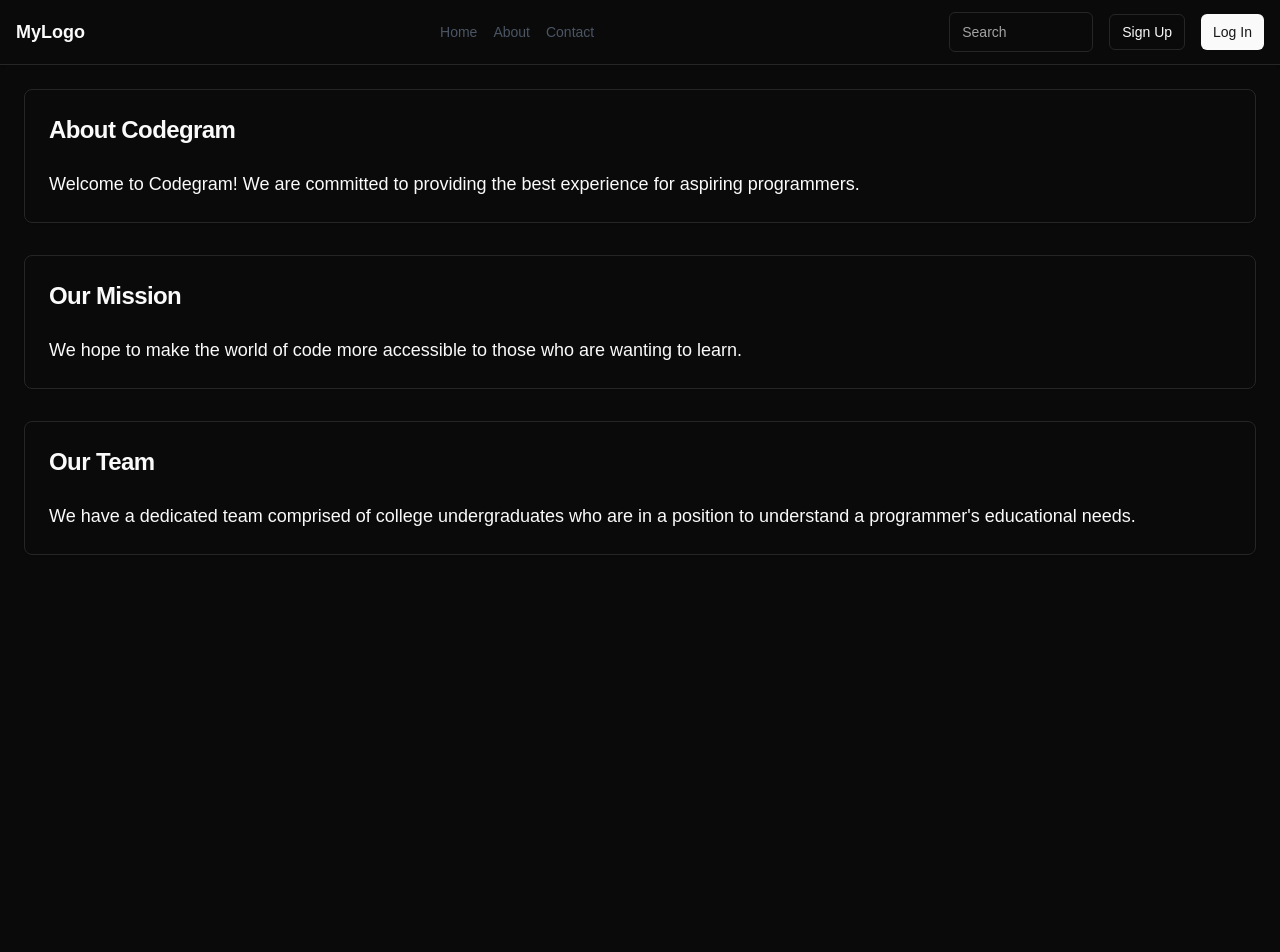
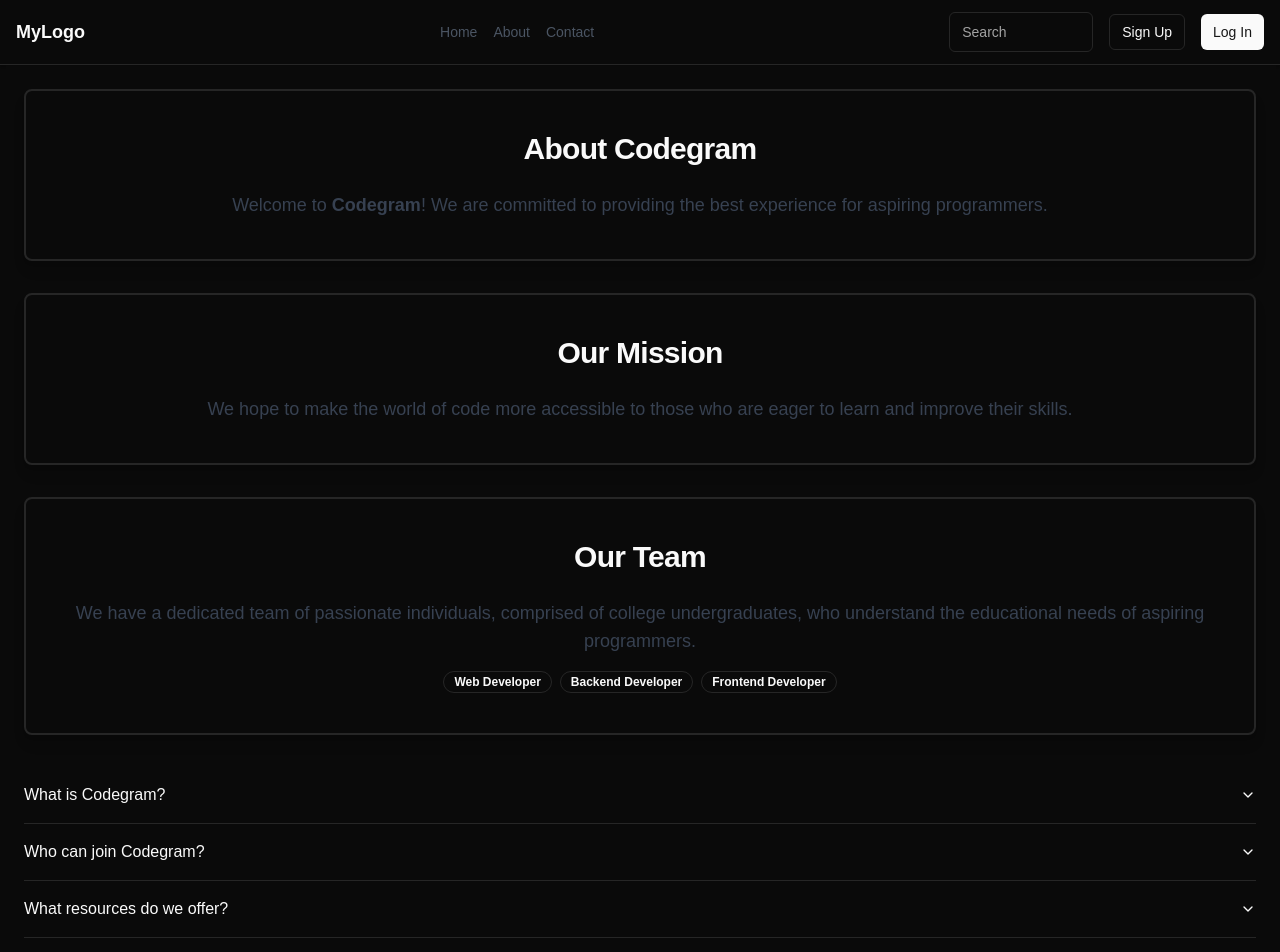
Before and after one commit to Bardemic/Codegram, a Next.js app in the folder web/: page /about in a window 1280 px wide. Shown: the top 952 px of the page. Before the commit the page ends 800 px from the top, so only its background shows below. Built offline with nearby package versions, Linux system fonts and the light colour scheme.

Commit message:
updated about page

```diff
--- a/web/app/about/page.js
+++ b/web/app/about/page.js
@@ -1,5 +1,60 @@
+// import React from 'react';
+// import { Card, CardContent, CardHeader, CardTitle, CardDescription } from "@/components/ui/card";
+// import Header from "@/components/Header";
+
+// export default function Page() {
+
+//     return (
+//       <div>
+//         <Header />
+//         <div className="container mx-auto p-6">
+//           <div className="space-y-8">
+//             <Card>
+//               <CardHeader>
+//                 <CardTitle className="text-2xl">About Codegram</CardTitle>
+//               </CardHeader>
+//               <CardContent>
+//                 <p className="text-lg">
+//                   Welcome to Codegram! We are committed to providing the best experience for aspiring programmers.
+//                 </p>
+//               </CardContent>
+//             </Card>
+
+//             <Card>
+//               <CardHeader>
+//                 <CardTitle className="text-2xl">Our Mission</CardTitle>
+//               </CardHeader>
+//               <CardContent>
+//                 <p className="text-lg">
+//                   We hope to make the world of code more accessible to those who are wanting to learn.
+//                 </p>
+//               </CardContent>
+//             </Card>
+
+//             <Card>
+//               <CardHeader>
+//                 <CardTitle className="text-2xl">Our Team</CardTitle>
+//               </CardHeader>
+//               <CardContent>
+//                 <p className="text-lg">
+//                   We have a dedicated team comprised of college undergraduates who are in a position to understand a programmer's educational needs.
+//                 </p>
+//               </CardContent>
+//             </Card>
+//           </div>
+//         </div>
+//       </div>
+//     );
+//   }
+
+
+'use client'
+
 import React from 'react';
-import { Card, CardContent, CardHeader, CardTitle, CardDescription } from "@/components/ui/card";
+import { Accordion, AccordionItem, AccordionTrigger, AccordionContent } from '@/components/ui/accordion';
+import { Card, CardContent, CardHeader, CardTitle } from "@/components/ui/card";
+import { Button } from "@/components/ui/button";
+import { Badge } from "@/components/ui/badge";
 import Header from "@/components/Header";
 
 export default function Page() {
@@ -9,38 +64,77 @@
       <Header />
       <div className="container mx-auto p-6">
         <div className="space-y-8">
-            <Card>
+
+          {/* About Codegram Section */}
+          <Card className="border-2 rounded-lg p-4 shadow-lg">
             <CardHeader>
-                <CardTitle className="text-2xl">About Codegram</CardTitle>
+              <CardTitle className="text-3xl text-center font-semibold">About Codegram</CardTitle>
             </CardHeader>
             <CardContent>
-                <p className="text-lg">
-                  Welcome to Codegram! We are committed to providing the best experience for aspiring programmers.
+              <p className="text-lg text-gray-700 text-center">
+                Welcome to <strong>Codegram</strong>! We are committed to providing the best experience for aspiring programmers.
               </p>
             </CardContent>
           </Card>
 
-            <Card>
+          {/* Our Mission Section */}
+          <Card className="border-2 rounded-lg p-4 shadow-lg">
             <CardHeader>
-                <CardTitle className="text-2xl">Our Mission</CardTitle>
+              <CardTitle className="text-3xl text-center font-semibold">Our Mission</CardTitle>
             </CardHeader>
             <CardContent>
-                <p className="text-lg">
-                  We hope to make the world of code more accessible to those who are wanting to learn.
+              <p className="text-lg text-gray-700 text-center">
+                We hope to make the world of code more accessible to those who are eager to learn and improve their skills.
               </p>
             </CardContent>
           </Card>
 
-            <Card>
+          {/* Our Team Section */}
+          <Card className="border-2 rounded-lg p-4 shadow-lg">
             <CardHeader>
-                <CardTitle className="text-2xl">Our Team</CardTitle>
+              <CardTitle className="text-3xl text-center font-semibold">Our Team</CardTitle>
             </CardHeader>
             <CardContent>
-                <p className="text-lg">
-                  We have a dedicated team comprised of college undergraduates who are in a position to understand a programmer's educational needs.
+              <p className="text-lg text-gray-700 text-center">
+                We have a dedicated team of passionate individuals, comprised of college undergraduates, who understand the educational needs of aspiring programmers.
               </p>
+              <div className="mt-4 flex justify-center gap-2">
+                <Badge variant="outline" color="blue">Web Developer</Badge>
+                <Badge variant="outline" color="green">Backend Developer</Badge>
+                <Badge variant="outline" color="red">Frontend Developer</Badge>
+              </div>
             </CardContent>
           </Card>
+
+          {/* Accordion for FAQs */}
+          <Accordion type="single" collapsible>
+            <AccordionItem value="item-1">
+              <AccordionTrigger>What is Codegram?</AccordionTrigger>
+              <AccordionContent>
+                Codegram is an online platform designed to help coders recieve one-on-one programming asistance.
+              </AccordionContent>
+            </AccordionItem>
+            <AccordionItem value="item-2">
+              <AccordionTrigger>Who can join Codegram?</AccordionTrigger>
+              <AccordionContent>
+                Anyone interested in learning programming, whether you are a complete beginner or have some experience, can join Codegram.
+              </AccordionContent>
+            </AccordionItem>
+            <AccordionItem value="item-3">
+              <AccordionTrigger>What resources do we offer?</AccordionTrigger>
+              <AccordionContent>
+                We offer software engineers from a variety of backgrounds to be available to help you with whatever problem you may have.
+              </AccordionContent>
+            </AccordionItem>
+          </Accordion>
+
+          {/* Call to Action Section */}
+          <div className="text-center mt-6">
+            <a size="lg" href="/" className="text-sm font-medium text-blue-600 hover:text-blue-900">
+              Join Us Now
+            </a>
+          </div>
+
         </div>
       </div>
     </div>
--- /dev/null
+++ b/web/components/ui/accordion.jsx
@@ -0,0 +1,43 @@
+"use client"
+
+import * as React from "react"
+import * as AccordionPrimitive from "@radix-ui/react-accordion"
+import { ChevronDown } from "lucide-react"
+
+import { cn } from "@/lib/utils"
+
+const Accordion = AccordionPrimitive.Root
+
+const AccordionItem = React.forwardRef(({ className, ...props }, ref) => (
+  <AccordionPrimitive.Item ref={ref} className={cn("border-b", className)} {...props} />
+))
+AccordionItem.displayName = "AccordionItem"
+
+const AccordionTrigger = React.forwardRef(({ className, children, ...props }, ref) => (
+  <AccordionPrimitive.Header className="flex">
+    <AccordionPrimitive.Trigger
+      ref={ref}
+      className={cn(
+        "flex flex-1 items-center justify-between py-4 font-medium transition-all hover:underline [&[data-state=open]>svg]:rotate-180",
+        className
+      )}
+      {...props}>
+      {children}
+      <ChevronDown className="h-4 w-4 shrink-0 transition-transform duration-200" />
+    </AccordionPrimitive.Trigger>
+  </AccordionPrimitive.Header>
+))
+AccordionTrigger.displayName = AccordionPrimitive.Trigger.displayName
+
+const AccordionContent = React.forwardRef(({ className, children, ...props }, ref) => (
+  <AccordionPrimitive.Content
+    ref={ref}
+    className="overflow-hidden text-sm transition-all data-[state=closed]:animate-accordion-up data-[state=open]:animate-accordion-down"
+    {...props}>
+    <div className={cn("pb-4 pt-0", className)}>{children}</div>
+  </AccordionPrimitive.Content>
+))
+
+AccordionContent.displayName = AccordionPrimitive.Content.displayName
+
+export { Accordion, AccordionItem, AccordionTrigger, AccordionContent }
--- a/web/package.json
+++ b/web/package.json
@@ -10,6 +10,7 @@
   },
   "dependencies": {
     "@monaco-editor/react": "^4.6.0",
+    "@radix-ui/react-accordion": "^1.2.1",
     "@radix-ui/react-avatar": "^1.1.1",
     "@radix-ui/react-checkbox": "^1.1.2",
     "@radix-ui/react-label": "^2.1.0",
--- a/web/tailwind.config.js
+++ b/web/tailwind.config.js
@@ -9,53 +9,75 @@
   theme: {
   	extend: {
   		borderRadius: {
-        lg: "var(--radius)",
-        md: "calc(var(--radius) - 2px)",
-        sm: "calc(var(--radius) - 4px)",
+  			lg: 'var(--radius)',
+  			md: 'calc(var(--radius) - 2px)',
+  			sm: 'calc(var(--radius) - 4px)'
   		},
   		colors: {
-        background: "hsl(var(--background))",
-        foreground: "hsl(var(--foreground))",
+  			background: 'hsl(var(--background))',
+  			foreground: 'hsl(var(--foreground))',
   			card: {
-          DEFAULT: "hsl(var(--card))",
-          foreground: "hsl(var(--card-foreground))",
+  				DEFAULT: 'hsl(var(--card))',
+  				foreground: 'hsl(var(--card-foreground))'
   			},
   			popover: {
-          DEFAULT: "hsl(var(--popover))",
-          foreground: "hsl(var(--popover-foreground))",
+  				DEFAULT: 'hsl(var(--popover))',
+  				foreground: 'hsl(var(--popover-foreground))'
   			},
   			primary: {
-          DEFAULT: "hsl(var(--primary))",
-          foreground: "hsl(var(--primary-foreground))",
+  				DEFAULT: 'hsl(var(--primary))',
+  				foreground: 'hsl(var(--primary-foreground))'
   			},
   			secondary: {
-          DEFAULT: "hsl(var(--secondary))",
-          foreground: "hsl(var(--secondary-foreground))",
+  				DEFAULT: 'hsl(var(--secondary))',
+  				foreground: 'hsl(var(--secondary-foreground))'
   			},
   			muted: {
-          DEFAULT: "hsl(var(--muted))",
-          foreground: "hsl(var(--muted-foreground))",
+  				DEFAULT: 'hsl(var(--muted))',
+  				foreground: 'hsl(var(--muted-foreground))'
   			},
   			accent: {
-          DEFAULT: "hsl(var(--accent))",
-          foreground: "hsl(var(--accent-foreground))",
+  				DEFAULT: 'hsl(var(--accent))',
+  				foreground: 'hsl(var(--accent-foreground))'
   			},
   			destructive: {
-          DEFAULT: "hsl(var(--destructive))",
-          foreground: "hsl(var(--destructive-foreground))",
+  				DEFAULT: 'hsl(var(--destructive))',
+  				foreground: 'hsl(var(--destructive-foreground))'
   			},
-        border: "hsl(var(--border))",
-        input: "hsl(var(--input))",
-        ring: "hsl(var(--ring))",
+  			border: 'hsl(var(--border))',
+  			input: 'hsl(var(--input))',
+  			ring: 'hsl(var(--ring))',
   			chart: {
-          1: "hsl(var(--chart-1))",
-          2: "hsl(var(--chart-2))",
-          3: "hsl(var(--chart-3))",
-          4: "hsl(var(--chart-4))",
-          5: "hsl(var(--chart-5))",
+  				'1': 'hsl(var(--chart-1))',
+  				'2': 'hsl(var(--chart-2))',
+  				'3': 'hsl(var(--chart-3))',
+  				'4': 'hsl(var(--chart-4))',
+  				'5': 'hsl(var(--chart-5))'
+  			}
   		},
+  		keyframes: {
+  			'accordion-down': {
+  				from: {
+  					height: '0'
   				},
+  				to: {
+  					height: 'var(--radix-accordion-content-height)'
+  				}
   			},
+  			'accordion-up': {
+  				from: {
+  					height: 'var(--radix-accordion-content-height)'
+  				},
+  				to: {
+  					height: '0'
+  				}
+  			}
+  		},
+  		animation: {
+  			'accordion-down': 'accordion-down 0.2s ease-out',
+  			'accordion-up': 'accordion-up 0.2s ease-out'
+  		}
+  	}
   },
   plugins: [require("tailwindcss-animate")],
 };
```
Also changed, not shown: 1 other file (tests, documents, lock files or other folders). Lines whose indentation alone changed are shown as unchanged.
